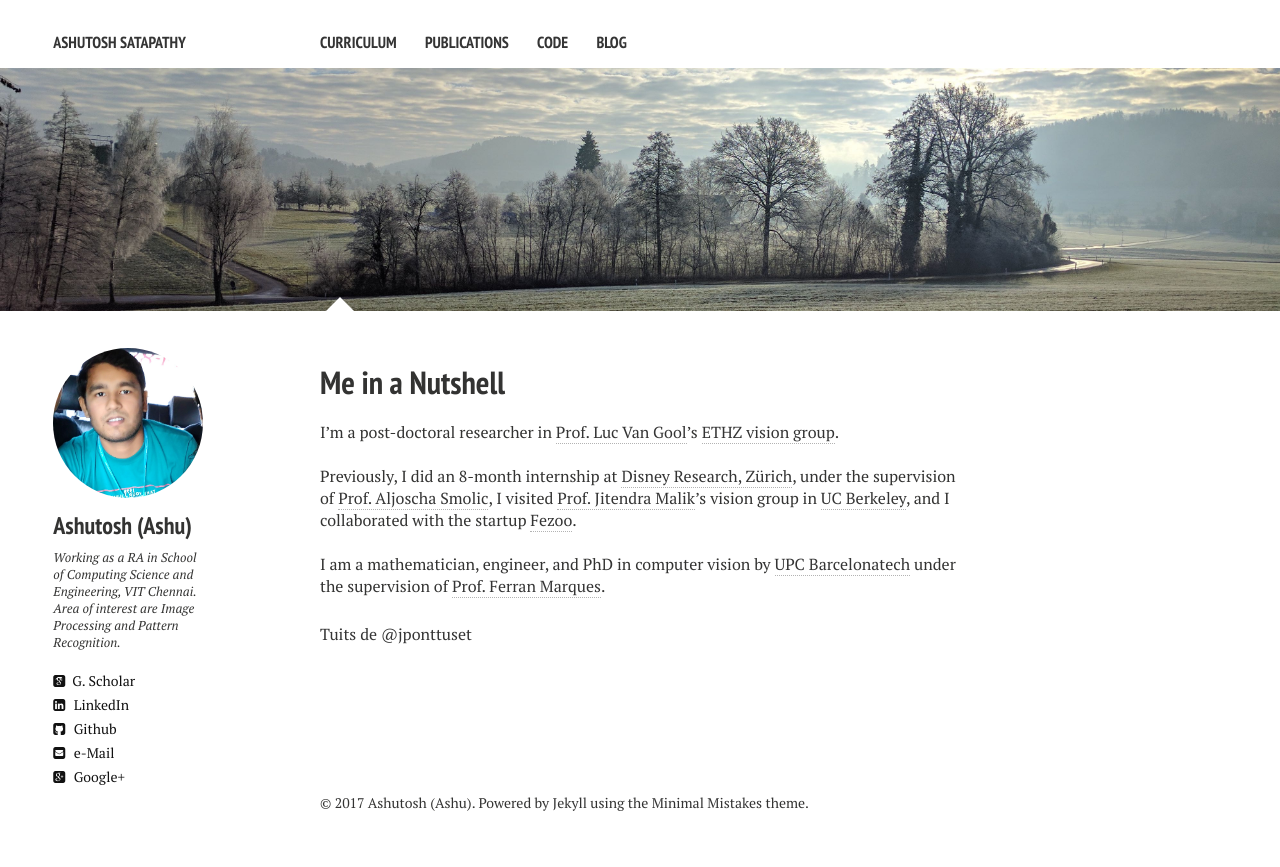
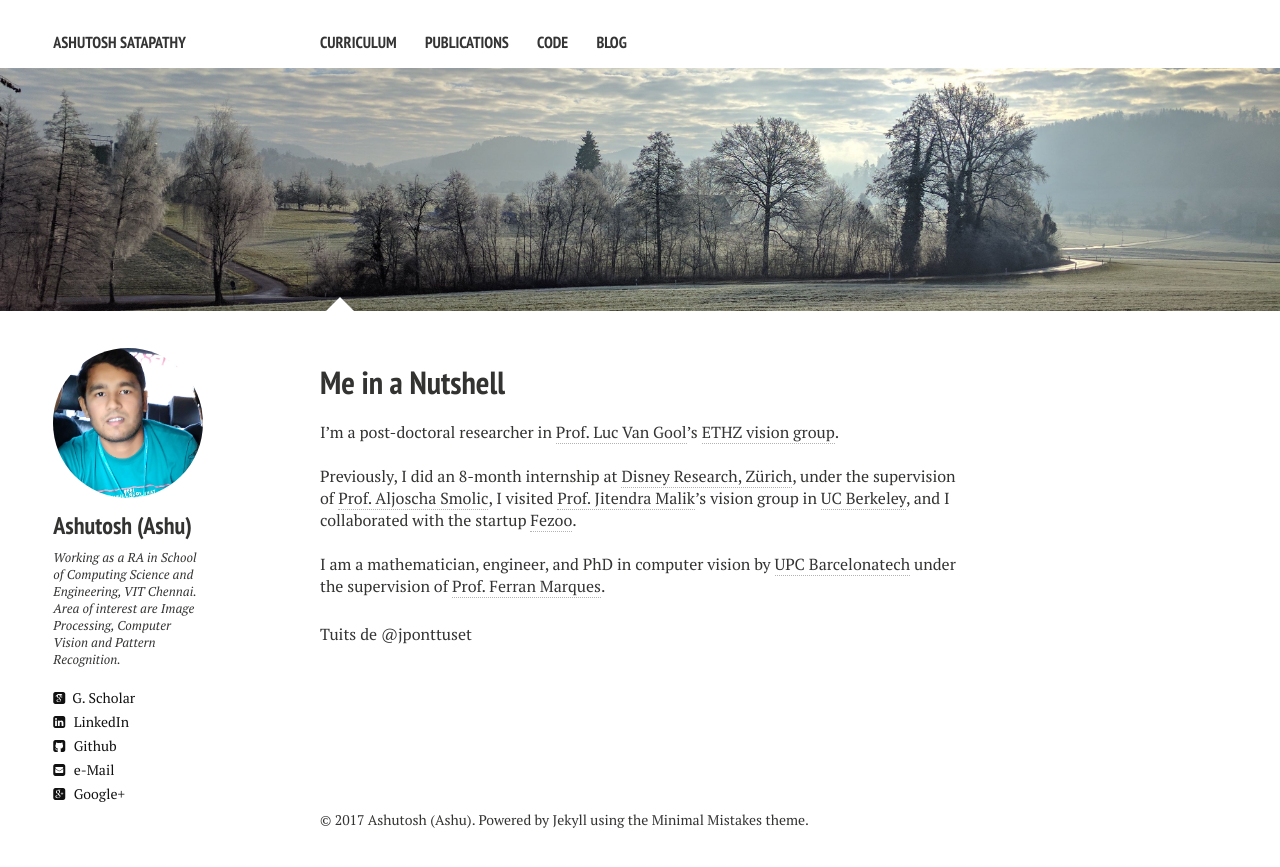
Before and after one commit to ashutoshsatapathy1990/ashutoshsatapathy1990.github.io, a Jekyll site: the page built from index.md, in a window 1280 px wide. Shown: the top 867 px of the page. Built offline with Jekyll 4.4.1, drawn with Linux system fonts in a browser that asks for light colours; nearby versions of some CDN libraries; comment, search, counter and statistics services are not loaded.

Commit message:
Update _config.yml

```diff
--- a/_config.yml
+++ b/_config.yml
@@ -9,7 +9,7 @@ owner:
   name                      :  Ashutosh (Ashu)
   avatar                    :  ashu.jpg
   description               :  Teaching and Research Assistant, VIT, Chennai
-  bio                       :  Working as a RA in School of Computing Science and Engineering, VIT Chennai. Area of interest are Image Processing and Pattern Recognition.
+  bio                       :  Working as a RA in School of Computing Science and Engineering, VIT Chennai. Area of interest are Image Processing, Computer Vision and Pattern Recognition.
   email                     :  ashutosh.satapathy2013@vit.ac.in
   # Social networking links are used in author-bio sidebar. Update and remove as you like.
   twitter: #jponttuset
```
